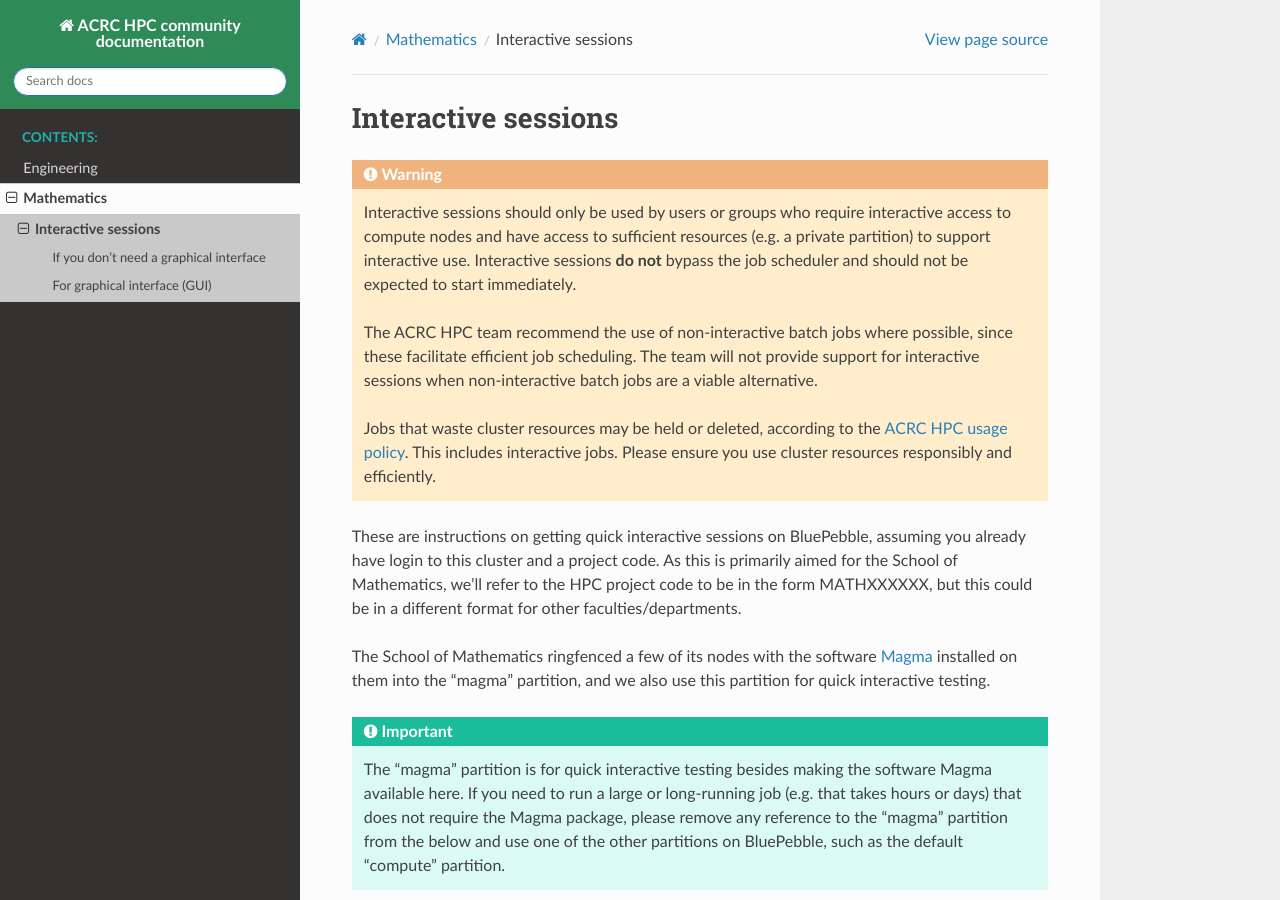
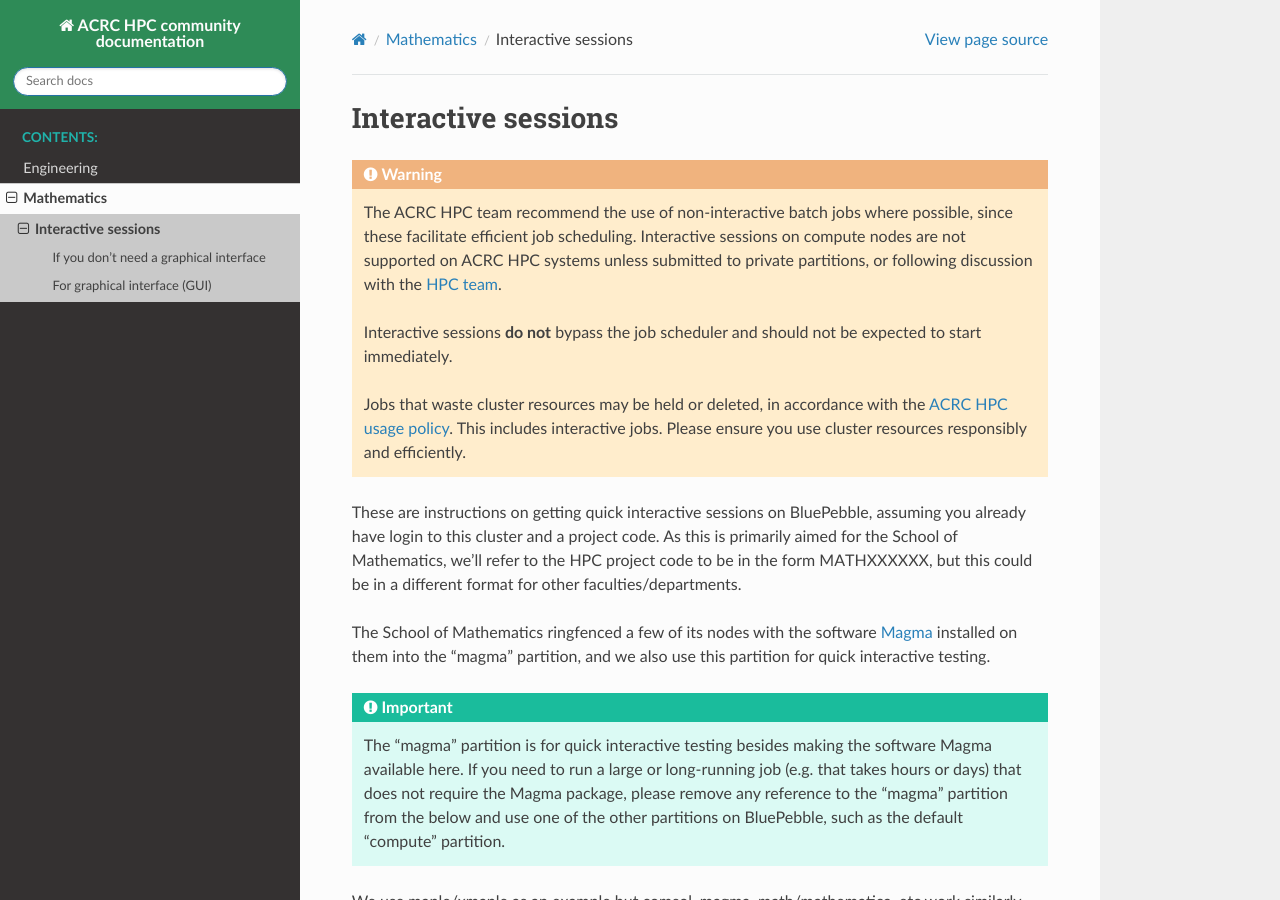
Before and after one commit to ACRC/HPC-community-docs, a Sphinx documentation site: the page built from source/mathematics/interactive.md, in a window 1280 px wide and 900 px high. Built offline with Sphinx 7.4.7 and the Read the Docs theme 2.0.0, drawn with Linux system fonts in a browser that asks for light colours.

Commit message:
Update warning / caveat about interactive sessions
Based on feedback from HPC team

```diff
--- a/source/mathematics/interactive.md
+++ b/source/mathematics/interactive.md
@@ -3,12 +3,11 @@ title: "Interactive sessions"
 ---
 
 :::{warning}
-Interactive sessions should only be used by users or groups who require interactive access to compute nodes and have access to sufficient resources (e.g. a private partition) to support interactive use.
+The ACRC HPC team recommend the use of non-interactive batch jobs where possible, since these facilitate efficient job scheduling. Interactive sessions on compute nodes are not supported on ACRC HPC systems unless submitted to private partitions, or following discussion with the [HPC team](mailto:hpc-help@bristol.ac.uk).
+
 Interactive sessions **do not** bypass the job scheduler and should not be expected to start immediately.
 
-The ACRC HPC team recommend the use of non-interactive batch jobs where possible, since these facilitate efficient job scheduling. The team will not provide support for interactive sessions when non-interactive batch jobs are a viable alternative.
-
-Jobs that waste cluster resources may be held or deleted, according to the [ACRC HPC usage policy](https://www.bristol.ac.uk/acrc/high-performance-computing/hpc-systems-policy/acrc-hpc-usage-policy/). This includes interactive jobs. Please ensure you use cluster resources responsibly and efficiently.
+Jobs that waste cluster resources may be held or deleted, in accordance with the [ACRC HPC usage policy](https://www.bristol.ac.uk/acrc/high-performance-computing/hpc-systems-policy/acrc-hpc-usage-policy/). This includes interactive jobs. Please ensure you use cluster resources responsibly and efficiently.
 :::
 
 These are instructions on getting quick interactive sessions on BluePebble, assuming you already have login to this cluster and a project code. As this is primarily aimed for the School of Mathematics, we'll refer to the HPC project code to be in the form MATHXXXXXX, but this could be in a different format for other faculties/departments.
```
